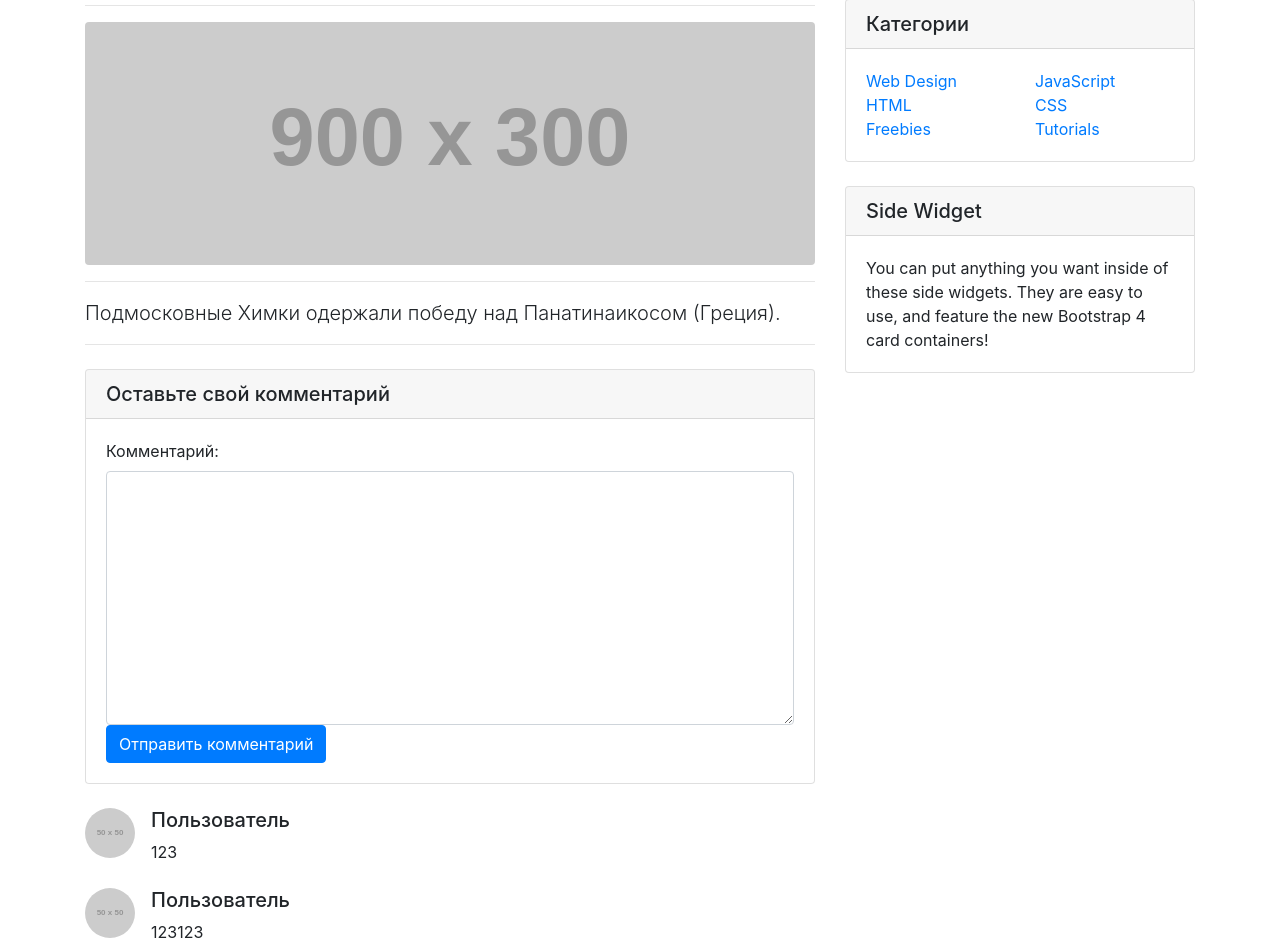
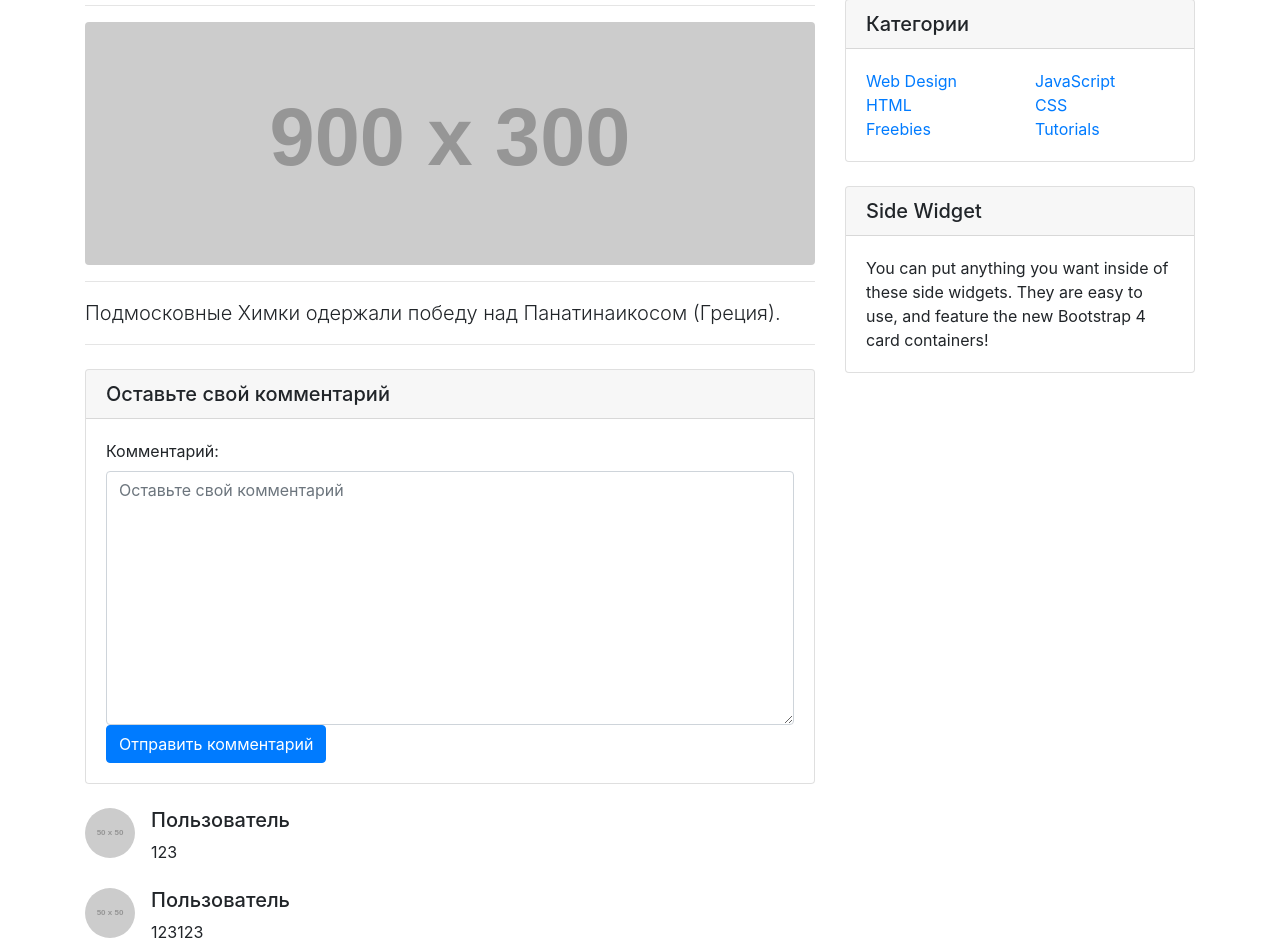
Before and after one commit to djaffic/blog_project, a Django app: a page that uses templates/news/post-detail.html in a window 1280 px wide. Shown: the part 234-1175 px from the top of the page. Run offline with Django 3.2, Linux system fonts and the light colour scheme; data comes from the database, SQL or seed files in the repository; both versions use the stored data as it was after the commit; grey boxes labelled with a size stand in for pictures from a placeholder-image service; some libraries are stand-ins or nearby versions.

Commit message:
comment adding form added to PostDetailView

```diff
--- a/news/forms.py
+++ b/news/forms.py
@@ -9,5 +9,5 @@ class CommentForm(forms.ModelForm):
         fields = ("text",)
         # exclude = ("post",)
         widgets = {
-            'text': forms.Textarea(attrs={"cols":80, "class": "form-control"})
+            'text': forms.Textarea(attrs={"class": "form-control", "placeholder": "Оставьте свой комментарий"})
         }
--- a/news/urls.py
+++ b/news/urls.py
@@ -4,6 +4,6 @@ from .views import *
 urlpatterns = [
     path('', PostList.as_view(), name="post_list_url"),
     path('category/<slug:slug>/', PostList.as_view(), name='post_by_category_url'),
-    path('comment/<int:pk>/', AddComment.as_view(), name='add_comment_url'),
+    path('comment/<int:pk>/', PostDetail.as_view(), name='add_comment_url'),
     path('<slug:slug>/', PostDetail.as_view(), name='post_detail_url'),
 ]
--- a/news/views.py
+++ b/news/views.py
@@ -4,6 +4,7 @@ from django.views import View
 
 from .models import *
 from .forms import CommentForm
+
 
 class PostList(View):
     """Получаем списка статей и передаем их в шаблон"""
@@ -22,13 +23,10 @@ class PostDetail(View):
         form = CommentForm()
         return render(request, "news/post-detail.html", {"post": post, "form": form})
 
-
-class AddComment(View):
-    """Добавление комментариев"""
     def post(self, request, pk):
         form = CommentForm(request.POST)
         if form.is_valid():
-            form.save(commit=False)
+            form = form.save(commit=False)
             form.post = Post.objects.get(id=pk)
             form.save()
             return redirect("post_list_url")
--- a/templates/news/post-detail.html
+++ b/templates/news/post-detail.html
@@ -39,15 +39,15 @@
                     {% csrf_token %}
                     {{ form }}
 {#                    <div class="form-group">#}
-{#                        <textarea#}
-{#                                class="form-control" rows="3"#}
-{#                                required placeholder="Оставьте здесь свой комментарий" name="comment">#}
+{#                        <textarea class="form-control" rows="3" required placeholder="Оставьте здесь свой комментарий" name="text">#}
+{#                            #}
 {#                        </textarea>#}
 {#                    </div>#}
                     <button type="submit" class="btn btn-primary">Отправить комментарий</button>
                 </form>
             </div>
         </div>
+
 
     <!-- Comments -->
     {% for comment in post.get_comments %}
--- a/templates/news/post-list.html
+++ b/templates/news/post-list.html
@@ -5,7 +5,7 @@
 
         <h1 class="my-4">Новости и статьи блога<br/>
             <small style="font-size: 50%;">Только самые интересные новости</small></>
-        </h1>0
+        </h1>
 
         <!-- Blog Post -->
         {% for post in posts %}
```
Also changed, not shown: db.sqlite3, news/migrations/0001_initial.py (added). Lines whose indentation alone changed are shown as unchanged.
